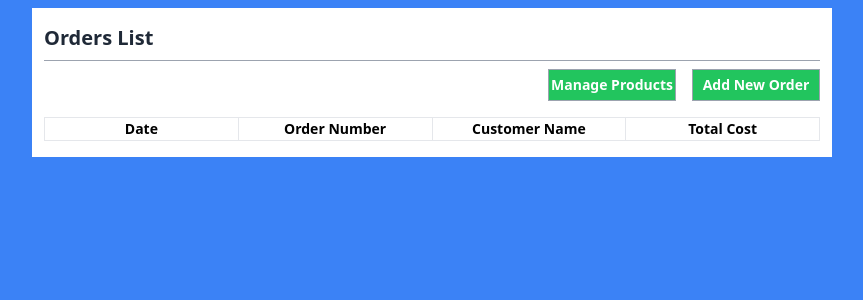
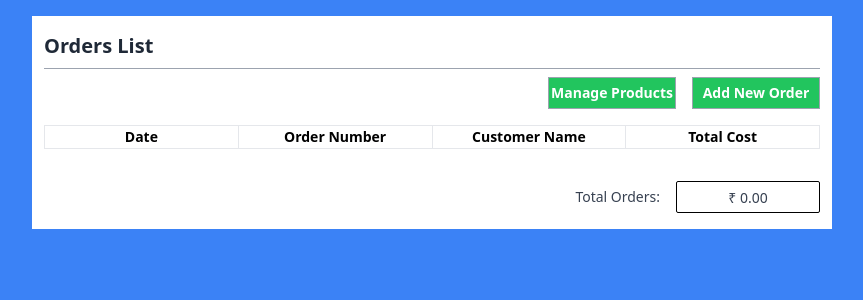
Before and after one commit to Salmanalfariz415/Grocery-Store-System, a Flask app: template templates/list_orders.html in a window 1280 px wide. Shown: the top 300 px of the page, without its empty margins (208-1071 px from the left). Run offline with Flask 3, Linux system fonts and the light colour scheme; the template is opened without the code that fills it, so the values that code supplies are empty; some libraries are stand-ins or nearby versions.

Commit message:
Calculate and display grand total from order totals

```diff
--- a/static/js/list.js
+++ b/static/js/list.js
@@ -1,7 +1,9 @@
 const tableBody = document.querySelector("#tableBody");
-document.addEventListener("DOMContentLoaded",()=>{
-    fetchOrders();
+document.addEventListener("DOMContentLoaded",async()=>{
+    await fetchOrders();
+    fetchTotal();
 });
+const grandTotal=document.querySelector("#grandTotal");
 
 async function fetchOrders() {
     try{const res=await fetch("http://127.0.0.1:5000/api/list_orders",{
@@ -18,7 +20,7 @@ async function fetchOrders() {
         <td class="border px-4 py-2 text-center">${order.date}</td>
         <td class="border px-4 py-2 text-center">${order.order_id}</td>
         <td class="border px-4 py-2 text-center">${order.customer_name}</td>
-        <td class="border px-4 py-2 text-center">₹ ${order.total}</td>
+        <td class="total border px-4 py-2 text-center">₹ ${order.total}</td>
         `;
         tableBody.appendChild(row);
     });}
@@ -26,3 +28,18 @@ async function fetchOrders() {
         console.log(err);
     }
 }
+
+async function fetchTotal(){
+    try{
+        let total=0;
+        const totals =document.querySelectorAll(".total");
+        for(tot of totals){
+            total=total+parseFloat(tot.textContent.replace("₹ ",""));
+        }
+        grandTotal.value="₹ "+total.toFixed(2);
+
+    }
+    catch(err){
+        console.error(err);
+    }
+}
--- a/templates/list_orders.html
+++ b/templates/list_orders.html
@@ -7,7 +7,7 @@
     <script src="https://cdn.tailwindcss.com"></script>
 </head>
 <body class="bg-blue-500 flex flex-col justify-start items-center">
-    <div class="w-[50rem] h-auto bg-white mt-2 mb-4 px-3 py-4">
+    <div class="w-[50rem] h-auto bg-white mt-4 mb-4 px-3 py-4">
         <h1 class="font-bold text-xl text-gray-800 ">Orders List</h1>
         <hr class="border-gray-400 mt-2">
         <div class="flex justify-end items-center mt-2 mb-2">
@@ -27,7 +27,10 @@
 
               </tbody>
         </table>
-    </div>
+        <div class="flex justify-end items-center mt-4">
+            <h3 class="font-medium text-gray-700 text-sm mr-4 mt-4">Total Orders:</h3>
+            <input type="text" readonly id="grandTotal" class="mt-4 w-36 h-8 flex border border-black rounded-sm justify-center items-center text-sm font-medium text-gray-700 text-center"></input>
+        </div>
     <script src="../static/js/list.js" defer></script>
 </body>
 </html>
```
